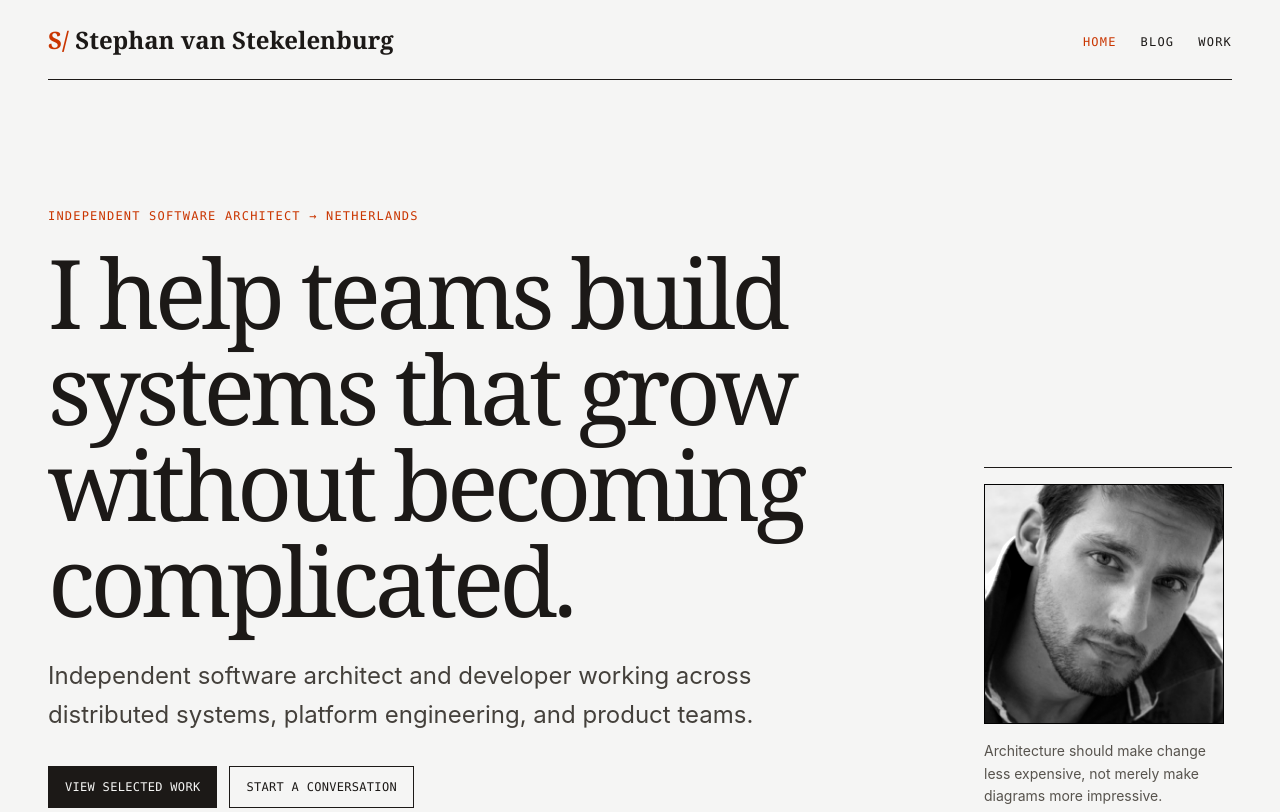
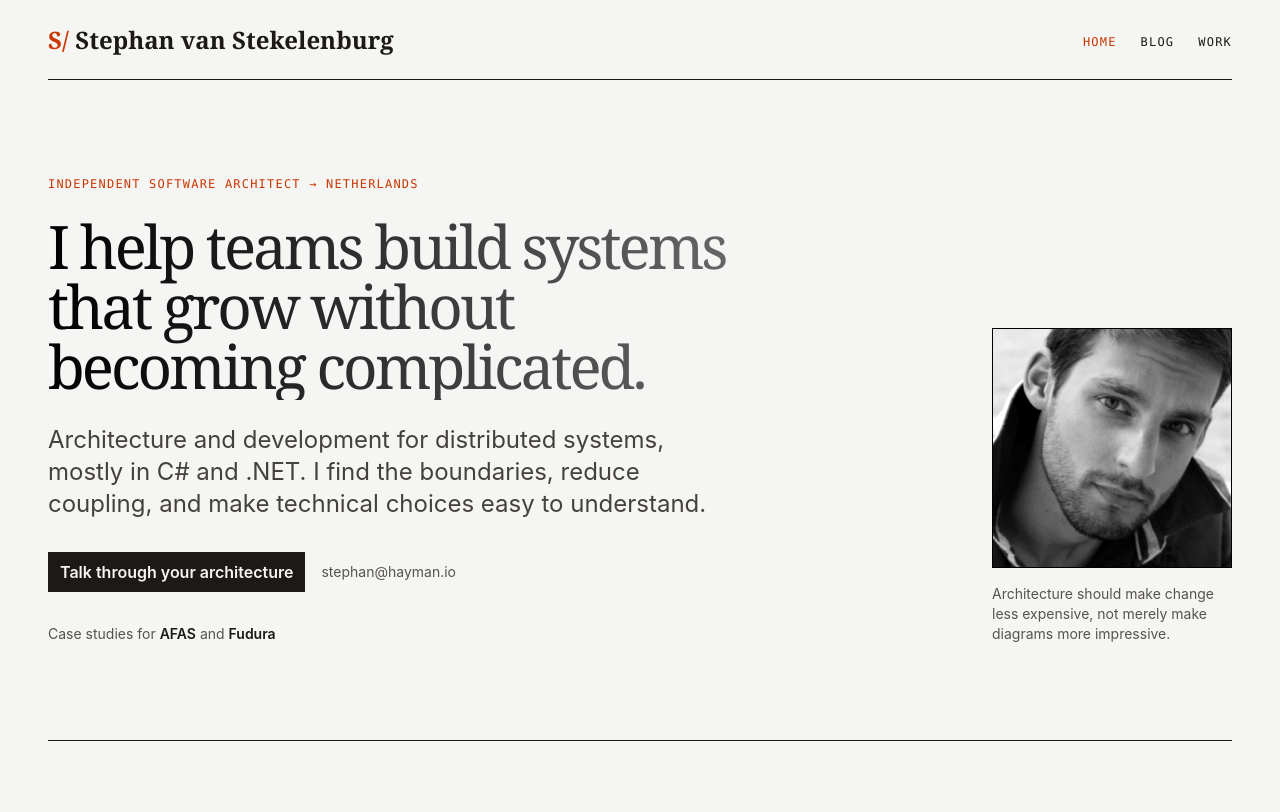
Before and after one commit to Stephanvs/stephanvs.com, an Astro site: page / in a window 1280 px wide. Shown: the top 812 px of the page. Built offline with nearby package versions, Linux system fonts and the light colour scheme; Astro itself is replaced by a stand-in of ours.

Commit message:
feat(home): rework above the fold with the landing page design skill
One primary CTA with a plain visible address, one proof line, a more
specific subheadline, and the hero capped at 680px with a clause break.
Spacing, type, and motion now resolve to the skill's scales, the portrait
loads eagerly, and the load reveal respects reduced motion.

```diff
--- a/content/pages/home/index.mdx
+++ b/content/pages/home/index.mdx
@@ -1,7 +1,7 @@
 ---
-title: I help teams build systems that grow without becoming complicated.
+title: "I help teams build systems\nthat grow without becoming complicated."
 is_front: true
-excerpt: Independent software architect and developer working across distributed systems, platform engineering, and product teams.
+excerpt: Architecture and development for distributed systems, mostly in C# and .NET. I find the boundaries, reduce coupling, and make technical choices easy to understand.
 ---
 
 I help teams turn complex domains into software that can evolve without becoming fragile. My work combines hands-on engineering with architecture: finding boundaries, reducing coupling, and making consequential technical choices understandable.
--- a/src/pages/index.astro
+++ b/src/pages/index.astro
@@ -15,32 +15,38 @@ if (!home) throw new Error("Home content was not found");
 const { Content } = await render(home);
 const posts = (await getPostSummaries()).slice(0, 3);
 const works = (await getCollection("work")).slice(0, 2);
+const headingLines = home.data.title.split("\n");
 ---
 
 <Layout title="Home" description={home.data.excerpt}>
-    <section class="grid gap-12 border-b border-line py-16 md:py-24 lg:grid-cols-4 lg:items-end lg:gap-16 lg:py-32">
-        <div class="lg:col-span-3">
-            <p class="font-mono text-xs uppercase tracking-widest text-accent">
+    <section class="grid gap-12 border-b border-line py-16 md:py-24 lg:grid-cols-[minmax(0,680px)_15rem] lg:items-end lg:justify-between lg:gap-16">
+        <div>
+            <p class="hero-rise font-mono text-xs uppercase tracking-widest text-accent">
                 Independent software architect &rarr; Netherlands
             </p>
-            <h1 class="mt-5 max-w-5xl font-serif text-5xl leading-none tracking-tighter sm:text-6xl md:text-7xl lg:text-8xl">{home.data.title}</h1>
-            <p class="mt-7 max-w-3xl text-xl leading-relaxed text-muted md:text-2xl">{home.data.excerpt}</p>
-            <div class="mt-8 flex flex-col gap-3 sm:flex-row">
-                <a class="inline-flex justify-center border border-fill bg-fill px-4 py-3 font-mono text-xs uppercase tracking-wide text-fill-ink no-underline transition-colors hover:border-accent hover:bg-accent hover:text-accent-ink focus-visible:outline-2 focus-visible:outline-offset-4 focus-visible:outline-accent" href="/work"
-                    >View selected work</a
+            <h1 class="hero-rise hero-heading mt-6 max-w-[680px] pb-1 font-serif text-4xl tracking-tighter text-balance sm:text-5xl lg:text-6xl" style="--rise-delay: 80ms">
+                {headingLines.map((line) => <span class="block">{line}</span>)}
+            </h1>
+            <p class="hero-rise mt-6 max-w-[680px] text-xl text-pretty text-muted md:text-2xl" style="--rise-delay: 160ms">{home.data.excerpt}</p>
+            <div class="hero-rise mt-8 flex flex-col gap-3 sm:flex-row sm:items-center sm:gap-4" style="--rise-delay: 240ms">
+                <a class="inline-flex justify-center bg-fill px-3 py-2 text-base font-semibold text-fill-ink no-underline transition-[background-color,color,scale] duration-300 ease-[cubic-bezier(0.32,0.72,0,1)] hover:bg-accent hover:text-accent-ink active:scale-[0.98] focus-visible:outline-2 focus-visible:outline-offset-4 focus-visible:outline-accent" href="mailto:stephan@hayman.io?subject=Architecture%20conversation"
+                    >Talk through your architecture</a
                 >
-                <a class="inline-flex justify-center border border-line px-4 py-3 font-mono text-xs uppercase tracking-wide no-underline transition-colors hover:border-accent hover:bg-accent hover:text-accent-ink focus-visible:outline-2 focus-visible:outline-offset-4 focus-visible:outline-accent" href="mailto:stephan@hayman.io"
-                    >Start a conversation</a
-                >
+                <span class="text-sm text-quiet">stephan@hayman.io</span>
             </div>
+            <p class="hero-rise mt-8 text-sm text-quiet" style="--rise-delay: 320ms">
+                Case studies for <span class="font-semibold text-ink">AFAS</span> and <span class="font-semibold text-ink">Fudura</span>
+            </p>
         </div>
-        <aside class="border-t border-line pt-4 lg:col-start-4">
+        <aside class="hero-rise" style="--rise-delay: 400ms">
             <Image
                 src={avatar}
                 alt="Portrait of Stephan van Stekelenburg"
-                class="mb-4 aspect-square w-full max-w-60 border border-line bg-raised object-cover grayscale contrast-125"
+                loading="eager"
+                fetchpriority="high"
+                class="aspect-square w-full max-w-60 border border-line bg-raised object-cover grayscale contrast-125"
             />
-            <p class="text-sm leading-relaxed text-quiet">
+            <p class="mt-4 text-sm text-quiet text-pretty">
                 Architecture should make change less expensive, not merely make
                 diagrams more impressive.
             </p>
--- a/src/styles/global.css
+++ b/src/styles/global.css
@@ -71,6 +71,54 @@ html {
 	color: var(--site-ink);
 }
 
+/*
+  Hero heading: a left to right gradient on the text only, never on a
+  background. Forced colors drops it so the system text color wins.
+*/
+.hero-heading {
+	background-image: linear-gradient(to right, #000000, #666666);
+	-webkit-background-clip: text;
+	background-clip: text;
+	color: transparent;
+}
+
+@media (prefers-color-scheme: dark) {
+	.hero-heading {
+		background-image: linear-gradient(to right, #ffffff, #9b9b9b);
+	}
+}
+
+@media (forced-colors: active) {
+	.hero-heading {
+		background: none;
+		color: CanvasText;
+	}
+}
+
+/*
+  Heavy fade up on load. Skipped entirely when the visitor asks for reduced
+  motion, so the hero is simply there.
+*/
+@keyframes hero-rise {
+	from {
+		opacity: 0;
+		transform: translateY(4rem);
+		filter: blur(12px);
+	}
+	to {
+		opacity: 1;
+		transform: translateY(0);
+		filter: blur(0);
+	}
+}
+
+@media (prefers-reduced-motion: no-preference) {
+	.hero-rise {
+		animation: hero-rise 900ms cubic-bezier(0.32, 0.72, 0, 1) both;
+		animation-delay: var(--rise-delay, 0ms);
+	}
+}
+
 @media (prefers-color-scheme: dark) {
 	.prose {
 		--tw-prose-body: var(--site-muted);
```
